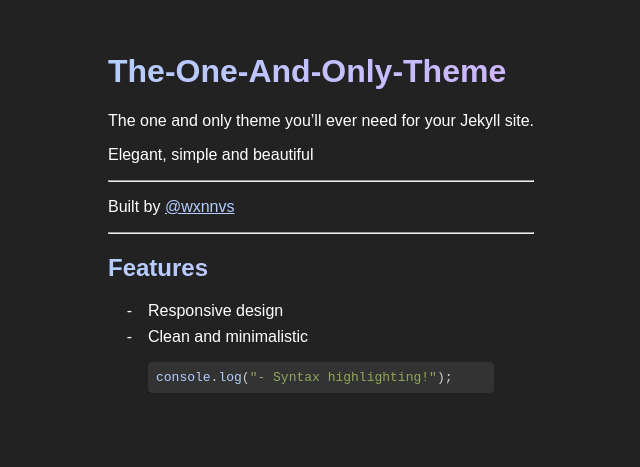
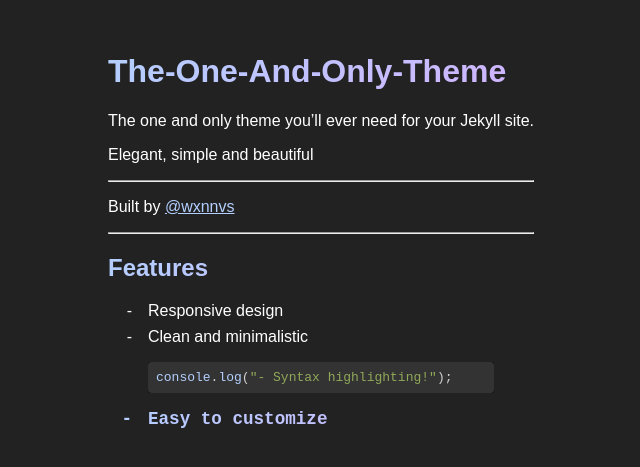
Before and after one commit to wxnnvs/the-one-and-only-theme, a Jekyll site: the page built from index.md, in a window 1280 px wide. Shown: the top 467 px of the page, without its empty margins (319-959 px from the left). Built offline with Jekyll 4.4.1, drawn with Linux system fonts in a browser that asks for light colours.

Commit message:
ez to customize

```diff
--- a/_sass/base.scss
+++ b/_sass/base.scss
@@ -50,3 +50,16 @@
     border-radius: 4px;
     color: #b3cfff;
 }
+
+.fancy {
+    // Bigger letters + bold + gradient + font
+    font-size: 1.1rem;
+    font-weight: bold;
+    background: linear-gradient(135deg, #b3cfff 0%, #d1b3ff 100%);
+    -webkit-background-clip: text;
+    -webkit-text-fill-color: transparent;
+    background-clip: text;
+    color: transparent;
+
+    font-family: 'Courier New', Courier, monospace;
+}
--- a/index.md
+++ b/index.md
@@ -19,7 +19,8 @@
 
 - Responsive design
 - Clean and minimalistic
-
 {% highlight javascript %}
 console.log("- Syntax highlighting!");
 {% endhighlight %}
+- Easy to customize
+{: .fancy}
```
